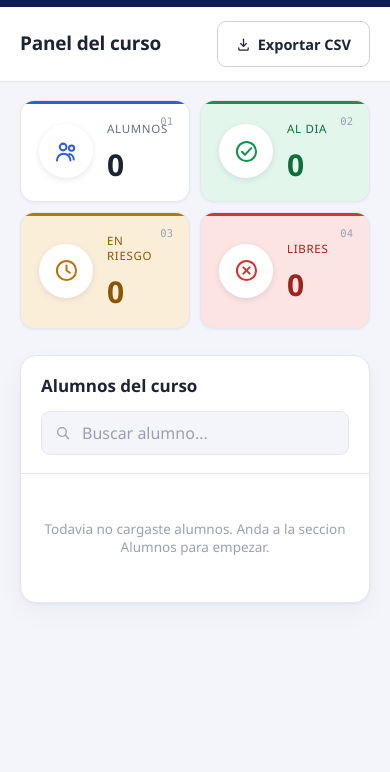
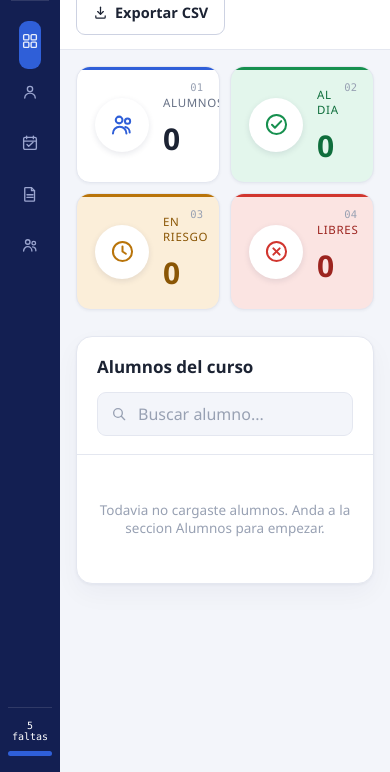
Before and after one commit to joa03jara/SISTEMA-DE-ASISTENCIA, a plain HTML site: page index.html in a window 390 px wide. Shown: the part 72-844 px from the top of the page. Drawn offline with Linux system fonts and the light colour scheme.

Commit message:
Add files via upload

```diff
--- a/style.css
+++ b/style.css
@@ -374,26 +374,27 @@
 
   /* ---------- Tablet & touch ---------- */
 
-  @media (max-width: 1024px) and (min-width: 701px) {
+  @media (max-width: 1024px) {
     .sidebar {
-      width: 84px; padding: 20px 10px; align-items: center;
+      width: 76px; padding: 16px 8px; align-items: center; flex-shrink: 0;
     }
-    .brand { flex-direction: column; padding: 0 0 18px; gap: 6px; }
+    .brand { flex-direction: column; padding: 0 0 14px; gap: 4px; }
     .brand-title, .brand-sub { display: none; }
-    .nav-item { flex-direction: column; gap: 5px; padding: 12px 6px; font-size: 9.5px; text-align: center; width: 100%; }
-    .nav-icon { font-size: 20px; }
-    .sidebar-footer { padding-top: 14px; }
+    .nav-item { flex-direction: column; gap: 4px; padding: 10px 4px; font-size: 8.5px; text-align: center; width: 100%; }
+    .nav-icon { font-size: 19px; }
+    .sidebar-footer { padding-top: 12px; }
     .sidebar-footer-label, .save-note { display: none; }
-    .sidebar-footer-value { font-size: 11px; text-align: center; }
+    .sidebar-footer-value { font-size: 10px; text-align: center; }
 
-    .main-inner { padding: 20px 24px 40px; }
-    .topbar { padding: 16px 24px; flex-wrap: wrap; }
+    .main-inner { padding: 16px 16px 40px; }
+    .topbar { padding: 14px 16px; flex-wrap: wrap; }
+    .topbar h1 { font-size: 18px; }
 
     .stat-grid { grid-template-columns: repeat(2, 1fr); gap: 10px; }
 
     .btn, .toggle-btn, .pick-chip, .tp-row, .nav-item { min-height: 46px; }
-    .btn { padding: 12px 18px; }
-    .toggle-btn { padding: 10px 16px; }
+    .btn { padding: 12px 16px; }
+    .toggle-btn { padding: 10px 14px; }
 
     input, textarea, select { font-size: 16px !important; }
 
@@ -405,39 +406,10 @@
     .modal { width: 92vw; padding: 20px; }
   }
 
-  @media (max-width: 700px) {
-    .app { flex-direction: column; }
-
-    .sidebar {
-      position: sticky; top: 0; height: auto; width: 100%;
-      flex-direction: row; align-items: center; padding: 10px 14px;
-      z-index: 40; gap: 14px;
-    }
-    .brand { padding: 0 10px 0 0; border-bottom: none; margin-bottom: 0; flex-shrink: 0; }
-    .brand-sub { display: none; }
-    .nav { flex-direction: row; overflow-x: auto; gap: 4px; flex: 1; }
-    .nav-item { flex-direction: column; gap: 4px; padding: 8px 12px; font-size: 11.5px; white-space: nowrap; min-width: 64px; text-align: center; align-items: center; }
+  @media (max-width: 460px) {
+    .sidebar { width: 60px; }
+    .nav-item { font-size: 0; padding: 10px 2px; }
     .nav-icon { font-size: 18px; }
-    .sidebar-footer { display: none; }
-
-    .main-inner { padding: 18px 20px 40px; }
-    .topbar { padding: 14px 20px; flex-wrap: wrap; }
-    .topbar h1 { font-size: 19px; }
-
-    .stat-grid { grid-template-columns: repeat(2, 1fr); gap: 10px; }
-
-    .btn, .toggle-btn, .pick-chip, .tp-row, .nav-item { min-height: 44px; }
-    .btn { padding: 12px 18px; }
-    .toggle-btn { padding: 10px 16px; }
-
-    input, textarea, select { font-size: 16px !important; }
-
-    .card-head { flex-direction: column; align-items: stretch; }
-    .card-head-actions { flex-wrap: wrap; }
-    .input-inline.wide { min-width: 0; width: 100%; }
-    .search-box { min-width: 0; width: 100%; }
-
-    .modal { width: 92vw; padding: 20px; }
   }
 
   @media (max-width: 620px) {
```
